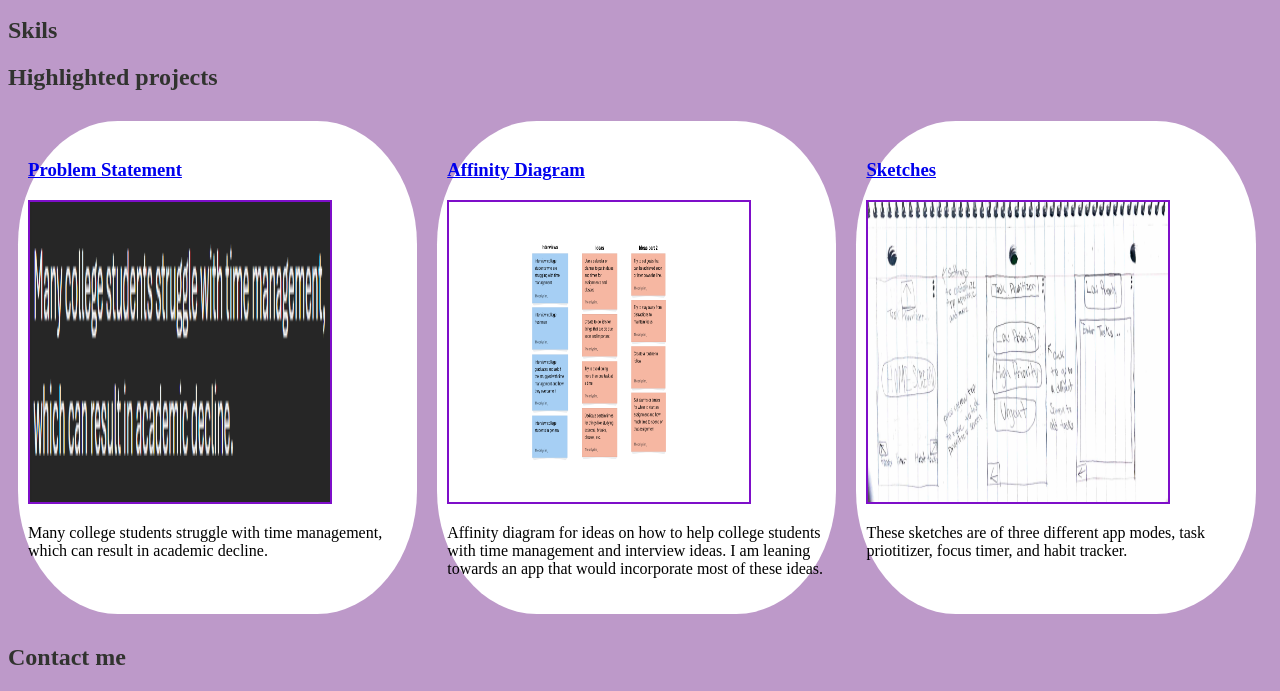
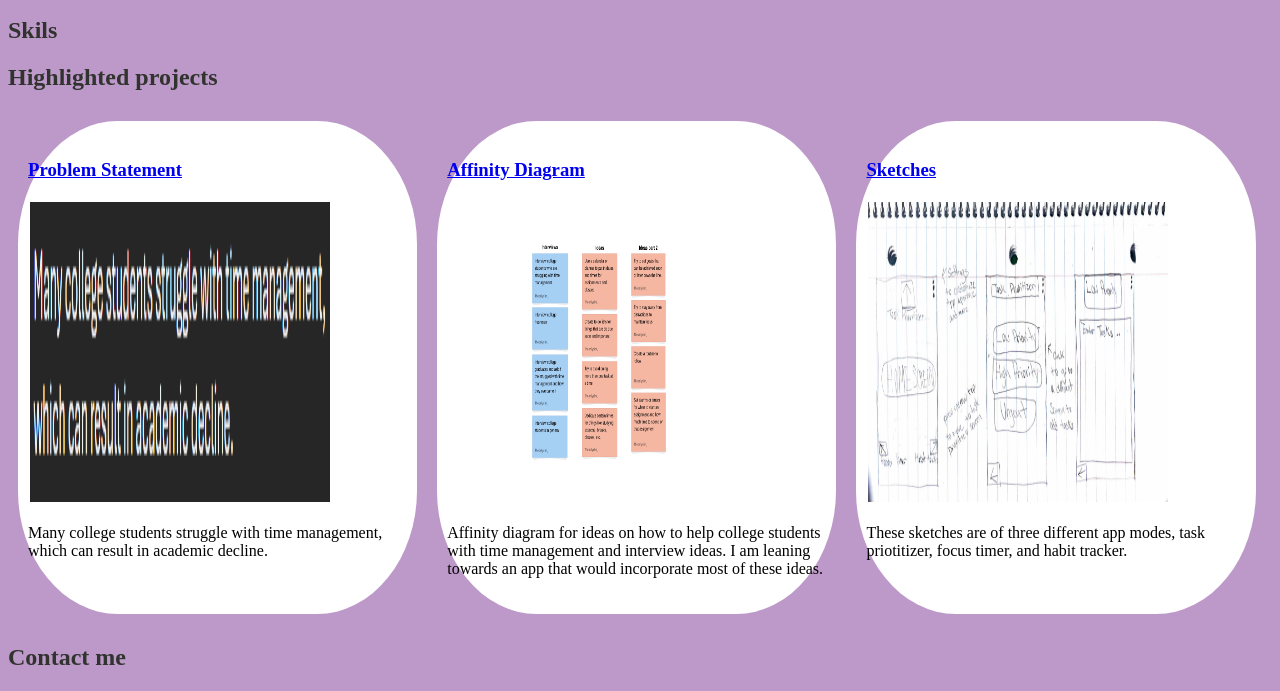
Before and after one commit to SHearrell/SHearrell.github.io, a plain HTML site: page index.html in a window 1280 px wide. Shown: the part 110-801 px from the top of the page. Drawn offline with Linux system fonts and the light colour scheme.

Commit message:
Add files via upload

```diff
--- a/styles.css
+++ b/styles.css
@@ -26,6 +26,6 @@ border-radius: 25%;
     width: 300px;
     height: 300px;
     margin: 10px;
-    border: 2px solid rgb(126, 14, 201);
+    border: 2px solid rgb(255, 255, 255);
     margin: auto;
     }
```
